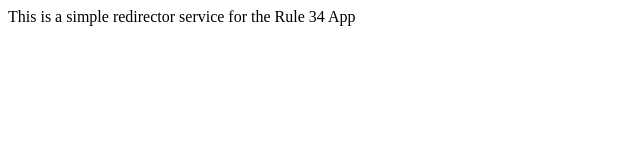
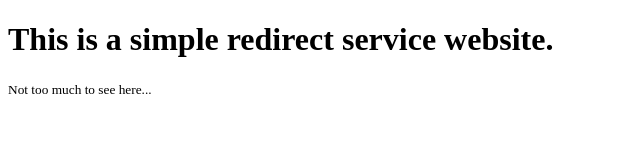
Before and after one commit to AlejandroAkbal/Netlify-redirect-website, a plain HTML site: page index.html in a window 1280 px wide. Shown: the whole page, without its empty margins (0-640 px from the left). Drawn offline with Linux system fonts and the light colour scheme.

Commit message:
feat: recreate the repository as a netlify redirect service

```diff
--- a/index.html
+++ b/index.html
@@ -3,9 +3,12 @@
   <head>
     <meta charset="UTF-8" />
     <meta name="viewport" content="width=device-width, initial-scale=1.0" />
-    <title>Redirector | Rule 34 App</title>
+    <title>Redirect</title>
   </head>
   <body>
-    This is a simple redirector service for the Rule 34 App
+    <main>
+      <h1>This is a simple redirect service website.</h1>
+      <small>Not too much to see here...</small>
+    </main>
   </body>
 </html>
```
Also changed, not shown: 2 other files.
